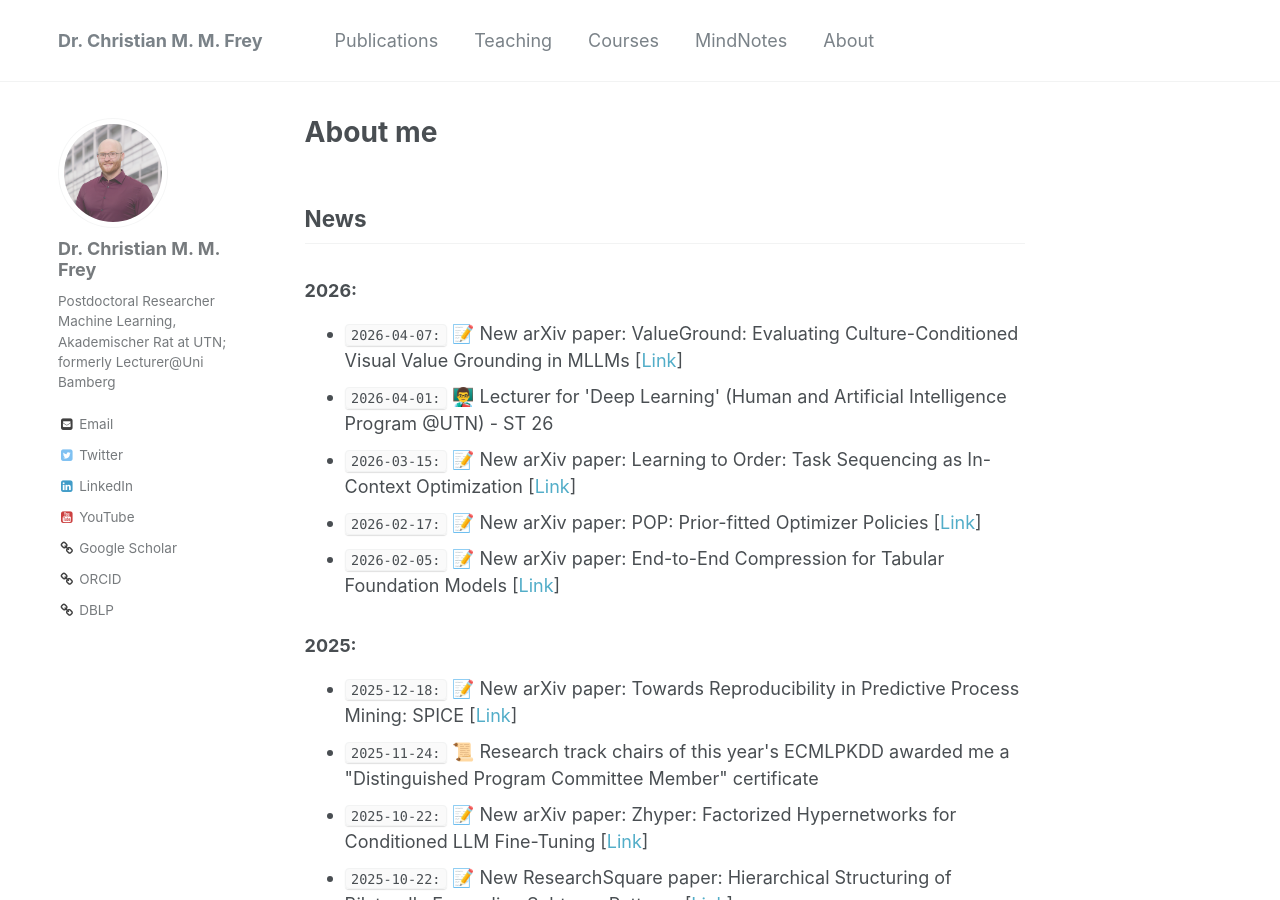
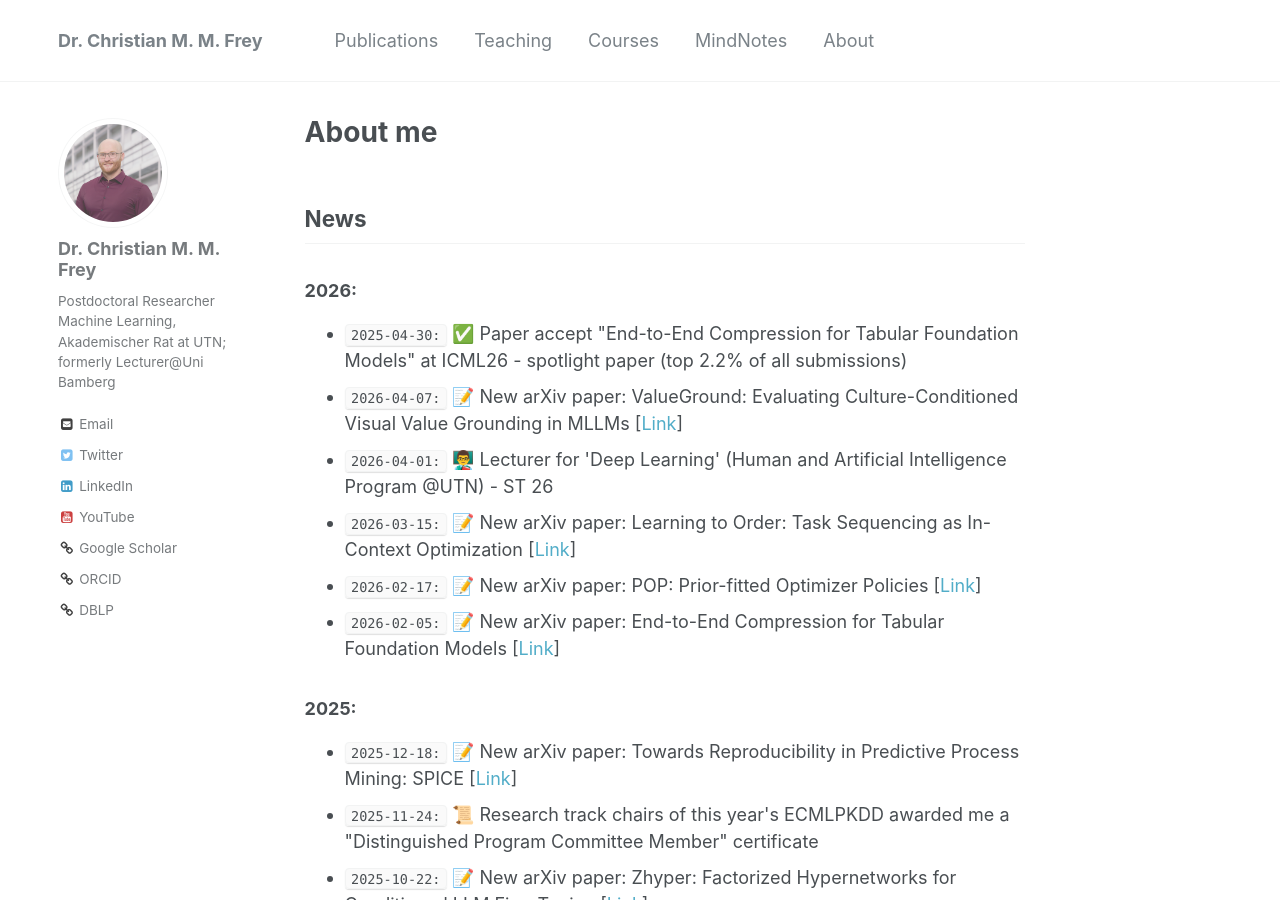
Before and after one commit to christianmaxmike/christianmaxmike.github.io, a Jekyll site: the page built from _pages/about.md, in a window 1280 px wide and 900 px high. Built offline with Jekyll 4.4.1, drawn with Linux system fonts in a browser that asks for light colours.

Commit message:
Update about.md

```diff
--- a/_pages/about.md
+++ b/_pages/about.md
@@ -17,6 +17,7 @@ redirect_from:
 ## News
 ### 2026:
 <ul>
+	<li><code>2025-04-30:</code> ✅ Paper accept "End-to-End Compression for Tabular Foundation Models" at ICML26 - spotlight paper (top 2.2% of all submissions)</li>
 	<li><code>2026-04-07:</code> 📝 New arXiv paper: ValueGround: Evaluating Culture-Conditioned
 Visual Value Grounding in MLLMs [<a href="https://arxiv.org/pdf/2604.06484">Link</a>]</li>
 	<li><code>2026-04-01:</code> 👨‍🏫 Lecturer for 'Deep Learning' (Human and Artificial Intelligence Program @UTN) - ST 26</li>
```
